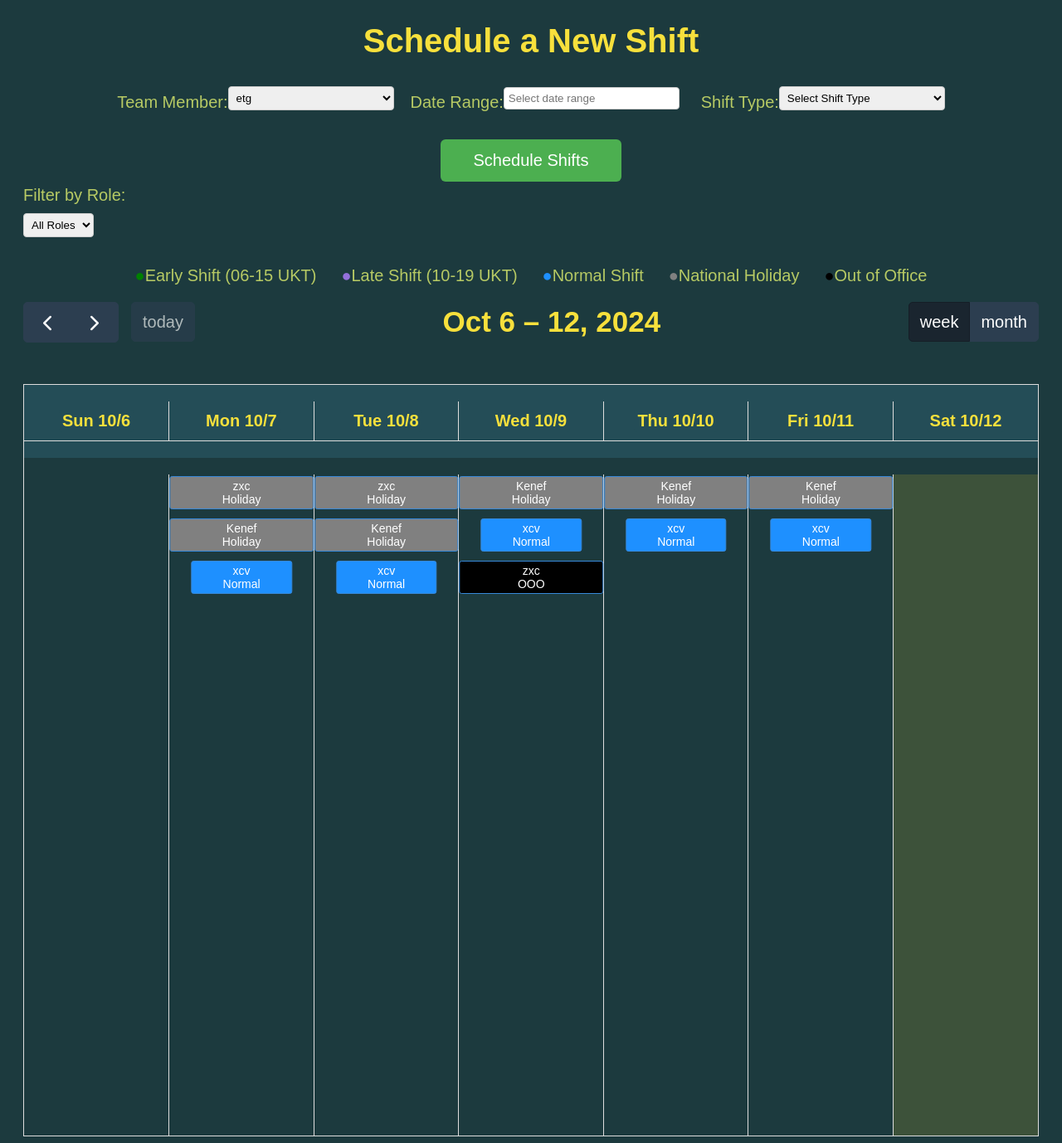
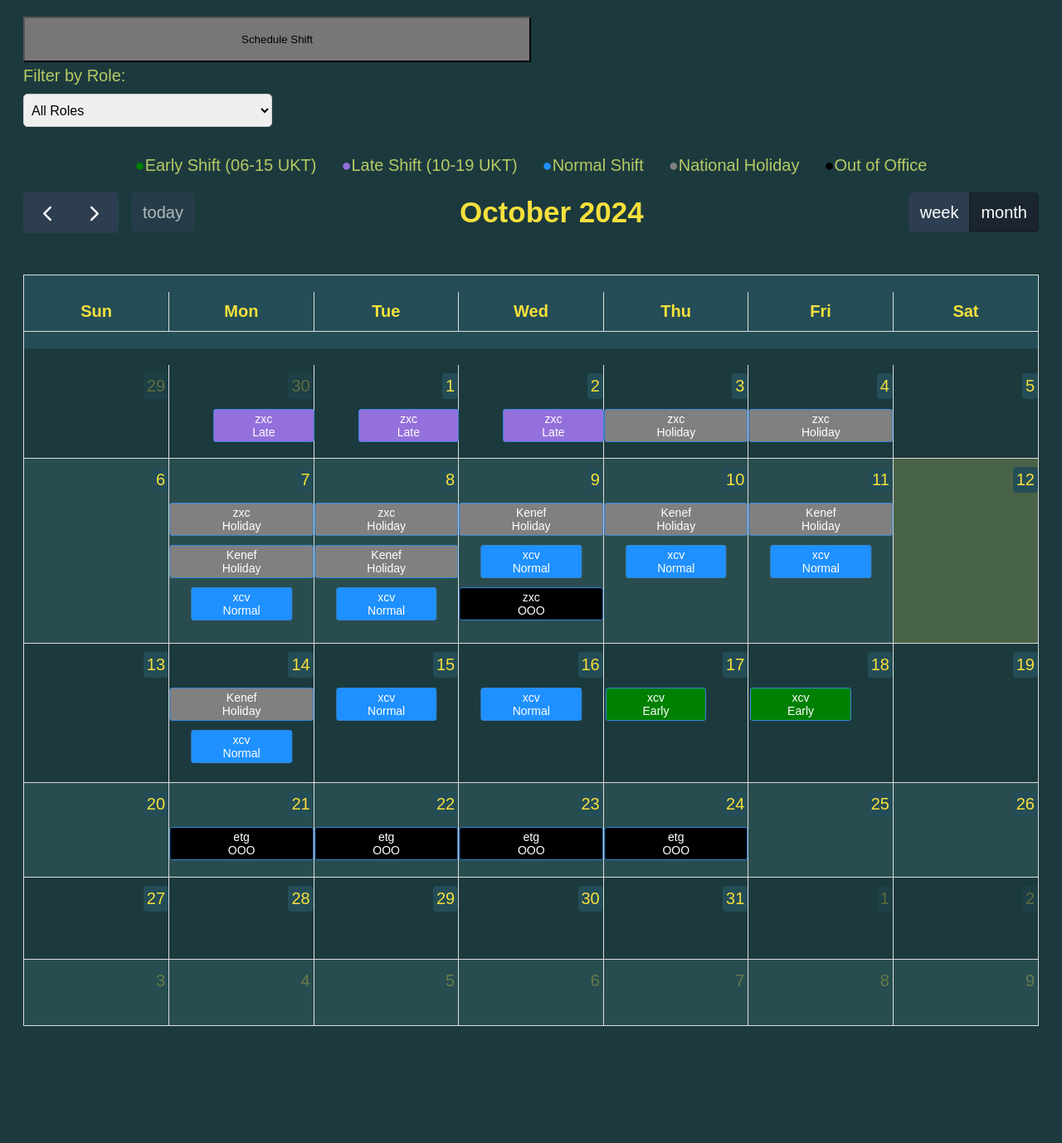
Before and after one commit to HighFive2512/minor-projects, a Flask app: page /schedule_and_view_shifts in a window 1280 px wide. Shown: the part 73-1451 px from the top of the page at 83% size. After the commit the page ends 1310 px from the top, so only its background shows below. Run offline with Flask 3, Linux system fonts and the light colour scheme; data comes from the database, SQL or seed files in the repository; lists and menus that the app fills with data are empty.

Commit message:
shifts app - added DDOS prevention functionality and initial collapsable parts of the script - wip still

```diff
--- a/Basic shifts app/app.py
+++ b/Basic shifts app/app.py
@@ -1,6 +1,7 @@
 from flask import Flask, render_template, request, redirect, url_for, jsonify
 import sqlite3
 from datetime import datetime, timedelta
+import time
 
 app = Flask(__name__, template_folder='html', static_folder='static')
 
@@ -19,8 +20,25 @@ def init_db():
 
 init_db()
 
+# hashmap for hosts that access the webpage
+hostlist = {}
+#used for DDOS prevention - collects the IP of each connection and puts it into a hash. If the max amount of entries is more than X, it would return true, else false
+def ddos_prevention(source):
+    thetime = time.time()
+    if source not in hostlist:
+        hostlist[source] = []
+    hostlist[source] = [current_time for current_time in hostlist[source] if thetime - current_time < 60 ]
+    if len(hostlist[source]) >= 20:
+        return True
+    hostlist[source].append(thetime)
+    return False
+
+
 @app.route('/schedule_and_view_shifts', methods=['GET', 'POST'])
 def schedule_and_view_shifts():
+    conn_ip = request.remote_addr
+    if ddos_prevention(conn_ip):
+        return 'Connection limit exceeded, wait a minute and come back',400
     if request.method == 'POST':
         member_id = request.form['member_id']
         if 'shift_dates' not in request.form:
@@ -47,23 +65,21 @@ def schedule_and_view_shifts():
     conn = get_db_connection()
     cursor = conn.cursor()
 
-    # Fetch shifts
     cursor.execute('SELECT Shifts.id, TeamMembers.name, Shifts.shift_date, Shifts.shift_type, TeamMembers.role FROM Shifts JOIN TeamMembers ON Shifts.member_id = TeamMembers.id')
     shifts = cursor.fetchall()
 
-    # Fetch team members for the dropdown
     cursor.execute('SELECT id, name FROM TeamMembers')
     team_members = cursor.fetchall()
 
-    # Fetch distinct roles for the dropdown
     cursor.execute('SELECT DISTINCT role FROM TeamMembers')
     roles = cursor.fetchall()
 
     conn.close()
-
-    # Pass team_members and roles to the template
     return render_template('schedule_and_view_shifts.html', shifts=shifts, team_members=team_members, roles=roles)
 
+@app.route('/')
+def init_page():
+    return redirect(url_for('schedule_and_view_shifts'))
 
 @app.route('/delete_member/<int:member_id>', methods=['POST'])
 def delete_member(member_id):
@@ -80,6 +96,9 @@ def delete_member(member_id):
 
 @app.route('/manage_team_members', methods=['GET', 'POST'])
 def manage_team_members():
+    conn_ip = request.remote_addr
+    if ddos_prevention(conn_ip):
+        return 'Connection limit exceeded, wait a minute and come back',400
     conn = get_db_connection()
     cursor = conn.cursor()
 
@@ -104,7 +123,7 @@ def manage_team_members():
         exists = cursor.fetchone()[0]
         if exists:
             conn.close()
-            return "Error: Team member already exists.", 400
+            return "Can't do: Team member already exists.", 400
         else:
             cursor.execute('INSERT INTO TeamMembers (name, role) VALUES (?, ?)', (name, role))
             conn.commit()
@@ -112,7 +131,6 @@ def manage_team_members():
     cursor.execute('SELECT id, name, role FROM TeamMembers')
     team_members = cursor.fetchall()
     conn.close()
-
     return render_template('team_members.html', team_members=team_members)
 
 
--- a/Basic shifts app/html/layout.html
+++ b/Basic shifts app/html/layout.html
@@ -15,7 +15,7 @@
             var calendarEl = document.getElementById('calendar');
 
             var calendar = new FullCalendar.Calendar(calendarEl, {
-                initialView: 'dayGridWeek',
+                initialView: 'dayGridMonth',
                 headerToolbar: {
                     left: 'prev,next today',
                     center: 'title',
--- a/Basic shifts app/html/schedule_and_view_shifts.html
+++ b/Basic shifts app/html/schedule_and_view_shifts.html
@@ -3,7 +3,9 @@
 {% block title %}Schedule Shift{% endblock %}
 
 {% block content %}
-<h1>Schedule a New Shift</h2>
+<button type="button" class="collapsible">Schedule Shift</button>
+<div class = "collapsed_menu">
+<h2>Schedule a New Shift</h2>
 <form action="{{ url_for('schedule_and_view_shifts') }}" method="POST" id="shift-form" onsubmit="return validateForm()">
     <div class="form-container">
         <div class="form-group">
@@ -35,9 +37,10 @@
     <div class="button-container">
         <button type="submit" class="submit-btn">Schedule Shifts</button>
     </div>
+</div>
 </form>
 <label for="role">Filter by Role:</label>
-<select name="role" id="role">
+<select name="role" id="role" class="role_dropdown">
     <option value="">All Roles</option>
     {% for role in roles %}
         <option value="{{ role[0] }}">{{ role[0] }}</option>
@@ -60,6 +63,20 @@
 <div id="calendar"></div>
 
 <script>
+    var coll = document.getElementsByClassName("collapsible");
+    var i;
+
+    for (i = 0; i < coll.length; i++) {
+    coll[i].addEventListener("click", function() {
+        this.classList.toggle("active");
+        var content = this.nextElementSibling;
+        if (content.style.display === "block") {
+        content.style.display = "none";
+        } else {
+        content.style.display = "block";
+        }
+    });
+    }
     let selectedDates = [];
 
     flatpickr("#shift_dates", {
@@ -79,7 +96,7 @@
 
     function validateForm() {
         if (selectedDates.length !== 2) {
-            alert("Please select a complete date range.");
+            alert("sElect a date range.");
             return false;
         }
         return true;
@@ -152,6 +169,7 @@
                 event.setProp('classNames', ['shift-OOO']);
             }
         }
+
     {% endfor %}
 });
 
--- a/Basic shifts app/html/team_members.html
+++ b/Basic shifts app/html/team_members.html
@@ -30,7 +30,7 @@
     </div>
     <div class="form-group">
         <label for="role">Role:</label>
-        <select id="role" name="role" required>
+        <select id="role" name="role" required class="role_dropdown">
             <option value="" disabled selected>Select Role</option>
             <option value="Ops">Ops</option>
             <option value="Dev">Dev</option>
--- a/Basic shifts app/static/css/styles.css
+++ b/Basic shifts app/static/css/styles.css
@@ -210,3 +210,26 @@ a:hover {
     display: inline-block;
     border-radius: 0%;
 }
+
+.role_dropdown {
+    width: 300px;
+    height: 40px;
+    font-size: 16px;
+    padding: 5px;
+    border-radius: 5px;
+}
+
+.collapsible {
+    background-color: #777;
+    display: inline-block;
+    padding: 18px;
+    width: 50%;
+    position: center;
+  }
+
+
+  .collapsed_menu {
+    padding: 0 18px;
+    display: none;
+    overflow: hidden;
+  }
```
